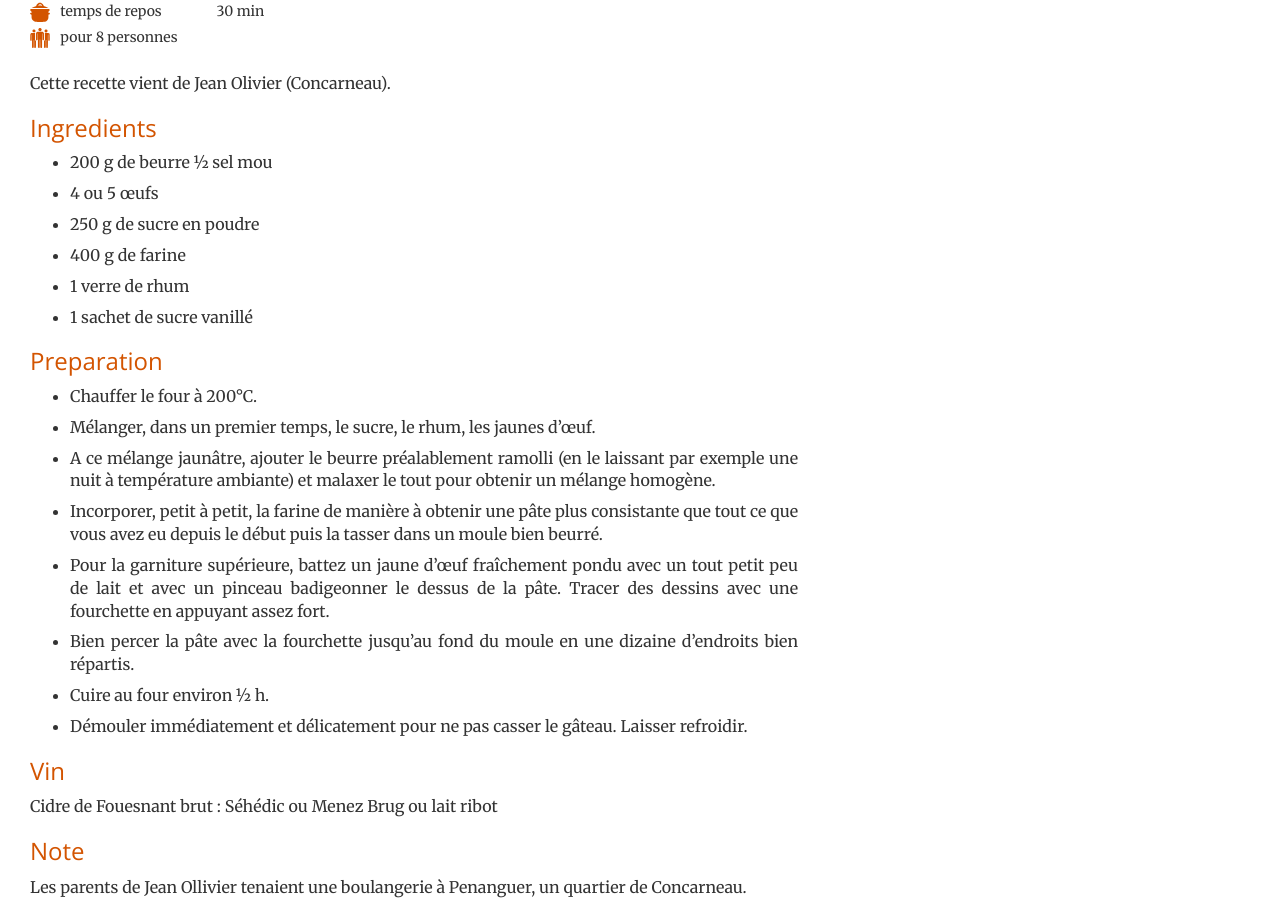
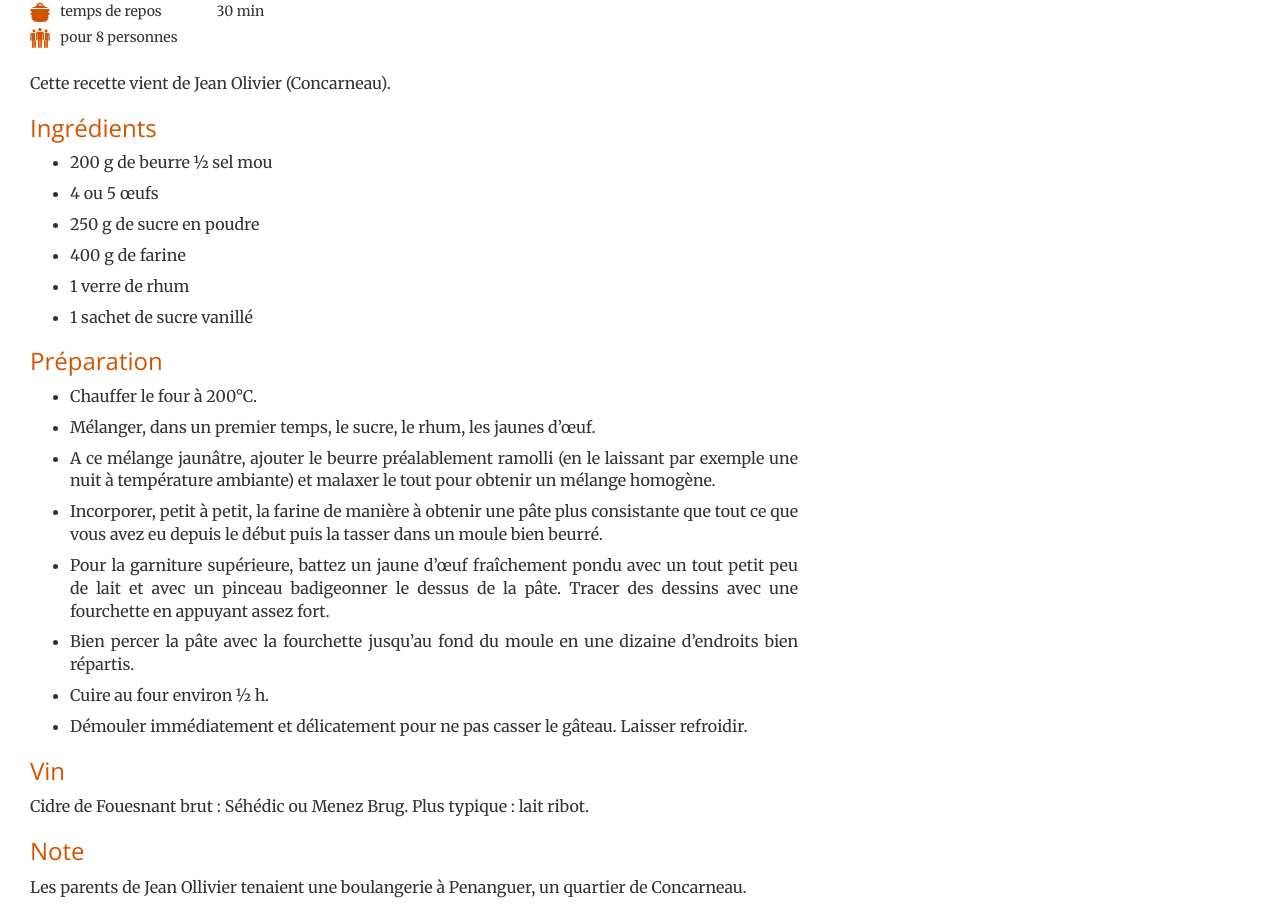
Before and after one commit to brignogan/brignogan.github.io, a Jekyll site: the page built from _posts/2018-05-16-gateaubreton.md, in a window 1280 px wide and 1399 px high. Shown: the part 460-1365 px from the top of the window. Built offline with Jekyll 4.4.1, drawn with Linux system fonts in a browser that asks for light colours.

Commit message:
reprise des recettes
correction accent

```diff
--- a/_posts/2018-05-16-gateaubreton.md
+++ b/_posts/2018-05-16-gateaubreton.md
@@ -11,7 +11,7 @@ nbre_personne: ‘pour 8 personnes’
 ---
 Cette recette vient de Jean Olivier (Concarneau).
 
-### Ingredients
+### Ingrédients
 * 200 g de beurre ½ sel mou
 * 4 ou 5 œufs
 * 250 g de sucre en poudre
@@ -19,7 +19,7 @@ Cette recette vient de Jean Olivier (Concarneau).
 * 1 verre de rhum
 * 1 sachet de sucre vanillé
 
-### Preparation
+### Préparation
 * Chauffer le four à 200°C.
 * Mélanger, dans un premier temps, le sucre, le rhum, les jaunes d’œuf.
 * A ce mélange jaunâtre, ajouter le beurre préalablement ramolli (en le laissant par exemple une nuit à température ambiante) et malaxer le tout pour obtenir un mélange homogène.
@@ -30,8 +30,8 @@ Cette recette vient de Jean Olivier (Concarneau).
 * Démouler immédiatement et délicatement pour ne pas casser le gâteau. Laisser refroidir.
 
 ### Vin
-Cidre de Fouesnant brut : Séhédic ou Menez Brug
-ou lait ribot
+Cidre de Fouesnant brut : Séhédic ou Menez Brug.
+Plus typique : lait ribot.
 
 ### Note
 Les parents de Jean Ollivier tenaient une boulangerie à Penanguer, un quartier de Concarneau.
```
Also changed, not shown: _posts/2018-05-12-kouignamann.md (+3 -3 lines), _posts/2018-05-16-crepeblenoir.md (+1 -1 lines), _posts/2018-05-16-crepefroment.md (+1 -1 lines), _posts/2018-05-16-farsforn.md (+3 -3 lines), _posts/2018-05-16-farspitilig.md (+4 -3 lines).
